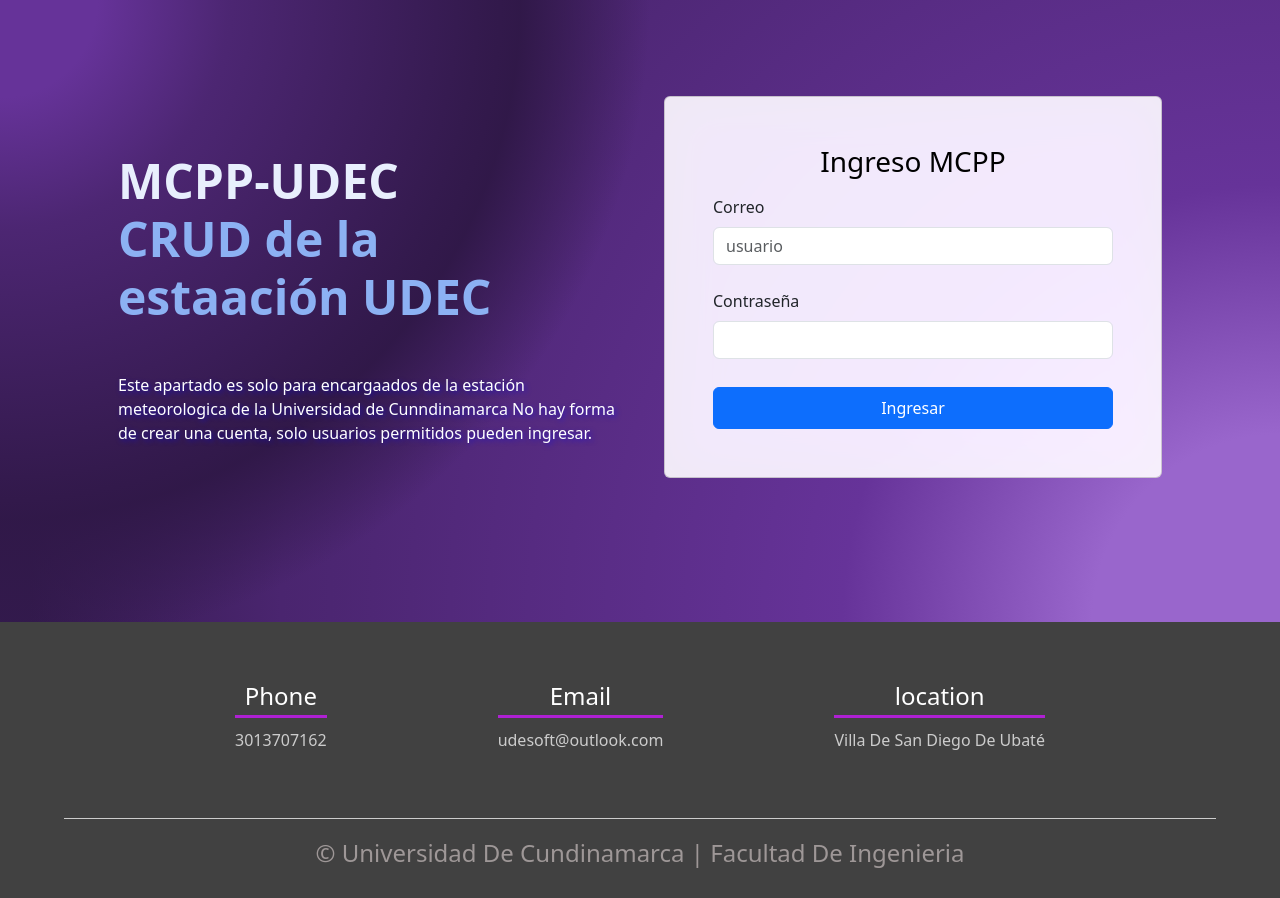
After one commit to ThePolanco/Aplicativo_MCPP, a Flask app: page /login in a window 1280 px wide. The commit adds this page. Run offline with Flask 3, Linux system fonts and the light colour scheme; parts of the project's set-up code (start-up, migrations or seed data) failed here and were passed over.

Commit message:
CRUD de la DB de mongo y validación de Login

```diff
--- a/app_predicciones/src/app.py
+++ b/app_predicciones/src/app.py
@@ -834,6 +834,16 @@ def Read():
     return render_template('datos.html', precipitaciones = PrecipitacionesRegistradas)
 
 
+"""#Ruta para la pantalla de CRUD de Mongo donde se muestra la data consultada
+@app.route('/fechaDBBuscada',methods = ['POST'])
+def fechaDBBuscada():
+    precipitaciones = con_bd['Datos']
+    fechabuscada = request.form['fecha']
+    query={"fecha":fechabuscada}
+    PrecipitacionesRegistradas=precipitaciones.find(query)
+    return render_template('datos.html', precipitaciones = PrecipitacionesRegistradas)"""
+
+
 
 # inicializacion de una variable publica que captura el archivo inserttado por el usuario
 ArchivoG=pd.read_csv('./src/Archivos csv/archivo.csv', sep=',', header=None)
@@ -864,6 +874,159 @@ def McorrelacionMongo():
     plt.show()
     return redirect(url_for('index'))
 
+# Ruta para Login
+@app.route('/login')
+def usuario():
+    return render_template('login.html')
+
+#Validación de usuario
+@app.route('/validar', methods = ['POST'])
+def validar():
+    # Obtener datos del formulario
+    usuario = request.form['usuario']
+    password = request.form['password']
+
+    # Realizar la búsqueda en la base de datos para verificar la autenticación
+    usuarios = con_bd['Usuarios']
+    user_data = usuarios.find_one({"usuario": usuario,"password": password})
+
+    if user_data:
+        # Autenticación exitosa, redirigir a una página de éxito
+        return redirect(url_for('inicioDB'))
+    else:
+        # Autenticación fallida, mostrar un mensaje de error
+        return "Error de autenticación, Contraseña incorrecta"
+
+
+@app.route('/inicioDB')
+def inicioDB():
+    # Se modifica la vista index para poder hacer el muestreo de los datos
+    precipitaciones = con_bd['Datos']
+    PrecipitacionesRegistradas=precipitaciones.find().sort('fecha', -1).limit(10)
+    return render_template('inicioDB.html', precipitaciones = PrecipitacionesRegistradas)
+
+# Ruta para guardar los datos de la DB
+@app.route('/guardar_datos', methods = ['POST'])
+def agregarDatos():
+    precipitaciones= con_bd['Datos']
+    fecha = request.form['fecha']
+    hora = request.form['hora']
+    Po = request.form['Po']
+    T = request.form['T']
+    U= request.form['U']
+    Ff = request.form['Ff']
+    RRR= request.form['RRR']
+
+    Po = float(Po)
+    T = float(T)
+    U= float(U)
+    Ff = float(Ff)
+
+
+
+    if fecha and hora and Po and T and U and Ff and RRR:
+        precipitacion = Precipitacion(fecha, hora, Po,T,U,Ff,RRR)
+        #insert_one para crear un documento en Mongo
+        precipitaciones.insert_one(precipitacion.formato_doc())
+        return redirect(url_for('inicioDB'))
+    else:
+        return "Error"
+
+
+# En este caso se eliminara atravez de la URL
+# Ruta para eliminar datos en la DB donde la ruta se llama eliminar_persona y recibe un parametro llamado nombre_persona
+@app.route('/eliminar_fecha/<string:fecha_Precipitacion>')
+def eliminar(fecha_Precipitacion):
+    precipitaciones = con_bd['Datos']
+    # Se hace uso de delete_one para borrar los datos de la DB datos donde el dato que se elimina es el que se para como argumento para nombre
+    precipitaciones.delete_one({ 'fecha': fecha_Precipitacion})
+    # Creamos un redireccionamiento que redirija a la vista index
+    return redirect(url_for('inicioDB'))
+
+#Editar o actualizar el contenido
+@app.route('/editar_dato/<string:fecha_Precipitacion>', methods = ['POST'])
+def editar(fecha_Precipitacion):
+    precipitaciones = con_bd['Datos']
+    # Se realiza el mismo proceso de inserción y extracción para poder actualizar los datos
+    fecha = request.form['fecha']
+    hora = request.form['hora']
+    Po = request.form['Po']
+    T = request.form['T']
+    U= request.form['U']
+    Ff = request.form['Ff']
+    RRR= request.form['RRR']
+
+    Po = float(Po)
+    T = float(T)
+    U= float(U)
+    Ff = float(Ff)
+
+    # Utilizaremos la función update_one()
+    if fecha and hora and Po and T and U and Ff and RRR:
+        precipitaciones.update_one({'fecha': fecha_Precipitacion},
+                            {'$set': {'fecha' : fecha , 'hora': hora, 'Po': Po,'T': T ,'U': U ,'Ff': Ff ,'RRR': RRR}}) # update_one() necesita de al menos dos parametros para funcionar
+        return redirect(url_for('inicioDB'))
+    else:
+        return "Error de actualización"
+
+
+
+
+
+
+
+
+
+
+
+
+
+
+
+
+
+
+
+
+
+
+
+
+
+
+
+
+
+
+
+
+
+
+
+
+
+
+
+
+
+
+
+
+
+
+
+
+
+
+
+
+
+
+
+
+
+
+
 
 # Control del error 404
 def error_404(error):
--- /dev/null
+++ b/app_predicciones/src/static/css/estilos_login.css
@@ -0,0 +1,74 @@
+body {
+    background-color: white;
+    margin: 0;
+    padding: 0;
+    box-sizing: border-box;
+    display: block;
+    flex-direction: column;
+}
+.background-radial-gradient {
+    background-size: 100%;
+    background-color: hsl(270, 50%, 20%);
+    background-image: radial-gradient(650px circle at 0% 0%,
+        hsl(270, 50%, 40%) 15%,
+        hsl(270, 50%, 30%) 35%,
+        hsl(270, 50%, 20%) 75%,
+        hsl(270, 50%, 19%) 80%,
+        transparent 100%),
+    radial-gradient(1250px circle at 100% 100%,
+        hsl(270, 50%, 60%) 15%,
+        hsl(270, 50%, 40%) 35%,
+        hsl(270, 50%, 30%) 75%,
+        hsl(270, 50%, 29%) 80%,
+        transparent 100%);
+    margin: 0;
+    padding: 0;
+}
+
+.bg-glass {
+    background-color: hsla(0, 0%, 100%, 0.9) !important;
+    backdrop-filter: saturate(200%) blur(25px);
+}
+
+.h3 {
+    font-size: 25px;
+    text-align: center;
+}
+
+footer{
+    background: #414141;
+    padding: 60px 0 30px 0;
+    margin: auto;
+    overflow: hidden;
+}
+
+.contenedor-footer{
+    display: flex;
+    width: 90%;
+    justify-content: space-evenly;
+    margin: auto;
+    padding-bottom: 50px;
+    border-bottom: 1px solid #ccc;
+}
+
+.content-foo{
+    text-align: center;
+}
+
+.content-foo h4{
+    color: #fff;
+    border-bottom: 3px solid #af20d3;
+    padding-bottom: 5px;
+    margin-bottom: 10px;
+}
+
+.content-foo p{
+    color: #ccc;
+}
+
+.titulo-final{
+    text-align: center;
+    font-size: 24px;
+    margin: 20px 0 0 0;
+    color: #9e9797;
+}
--- a/app_predicciones/src/templates/ResultadoModelo.html
+++ b/app_predicciones/src/templates/ResultadoModelo.html
@@ -30,6 +30,9 @@
                                 </li>
                                 <li class="nav-item">
                                     <a class="nav-link" href="/prueba">Probar modelo</a>
+                                </li>
+                                <li class="nav-item">
+                                    <a class="nav-link" href="/login">Login</a>
                                 </li>
                             </ul>
                         </ul>
@@ -91,6 +94,7 @@
                         <ul class="list-unstyled text-small">
                         <li><a class="link-secondary text-decoration-none" href="/">Inicio</a></li>
                         <li><a class="link-secondary text-decoration-none" href="/prueba">Probar modelo</a></li>
+                        <li><a class="link-secondary text-decoration-none" href="/login">Login</a></li>
                         </ul>
                 </div>
                 <div class="col-6 col-md">
@@ -103,7 +107,7 @@
                 <div class="col-6 col-md">
                     <h5>Equipo</h5>
                         <ul class="list-unstyled text-small">
-                        <li><a class="link-secondary text-decoration-none" href="https://github.com/LuisCarlosRinconG">Luis Rincón Gordo</a></li>
+                        <li><a class="link-secondary text-decoration-none" href="https://linktr.ee/LuisCarlosRinconGordo">Luis Rincón Gordo</a></li>
                         <li><a class="link-secondary text-decoration-none" href="https://linktr.ee/ThePolanco">Jeison Polanco Montaño</a></li>
                         </ul>
                 </div>
--- /dev/null
+++ b/app_predicciones/src/templates/login.html
@@ -0,0 +1,65 @@
+<!DOCTYPE html>
+<html lang="en">
+<head>
+    <meta charset="UTF-8">
+    <meta name="viewport" content="width=device-width, initial-scale=1.0">
+    <link rel="stylesheet" tydive="text/css" href="static/css/estilos_login.css">
+    <title>Ingresar</title>
+    <link href="https://cdn.jsdelivr.net/npm/bootstrap@5.3.2/dist/css/bootstrap.min.css" rel="stylesheet" integrity="sha384-T3c6CoIi6uLrA9TneNEoa7RxnatzjcDSCmG1MXxSR1GAsXEV/Dwwykc2MPK8M2HN" crossorigin="anonymous">
+
+</head>
+<body>
+    <section class="background-radial-gradient overflow-hidden">
+        <div class="container px-4 py-5 px-md-5 text-center text-lg-start my-5">
+            <div class="row gx-lg-5 align-items-center mb-5">
+                <div class="col-lg-6 mb-5 mb-lg-0" style="z-index: 10">
+                    <h1 class="my-5 display-5 fw-bold ls-tight" style="color: hsl(218, 81%, 95%)"> MCPP-UDEC<br/>
+                        <span style="color: hsl(218, 81%, 75%)">CRUD de la estaación UDEC</span>
+                    </h1>
+                    <p class="mb-4 opacity-70" style="color: white; text-shadow: 2px 2px 5px rgba(0, 0, 255, 0.5);">
+                        Este apartado es solo para encargaados de la estación meteorologica de la Universidad de Cunndinamarca
+                        No hay forma de crear una cuenta, solo usuarios permitidos pueden ingresar.
+                    </p>
+                </div>
+
+                <div class="col-lg-6 mb-5 mb-lg-0 position-relative">
+                    <div class="card bg-glass">
+                        <div class="card-body px-4 py-5 px-md-5">
+                            <h1 class="h3 mb-3" style="color: black;">Ingreso MCPP</h1>
+                            <form action = "/validar" method = "post">
+                                <label for="exampleFormControlInput1" class="form-label">Correo</label>
+                                <input type="text" class="form-control" id="exampleFormControlInput1" placeholder="usuario" name = "usuario">
+                                <br>
+                                <label for="inputPassword5" class="form-label">Contraseña</label>
+                                <input type="password" id="inputPassword5" class="form-control" aria-describedby="passwordHelpBlock" name = "password">
+                                <div id="passwordHelpBlock" class="form-text">
+                                </div>
+                                <br>
+                                <button class="btn btn-primary w-100 py-2" type="submit">Ingresar</button>
+
+                            </form>
+                        </div>
+                    </div>
+                </div>
+            </div>
+        </div>
+    </section>
+    <footer>
+        <div class="contenedor-footer">
+            <div class="content-foo">
+                <h4>Phone</h4>
+                <p>3013707162</p>
+            </div>
+            <div class="content-foo">
+                <h4>Email</h4>
+                <p>udesoft@outlook.com</p>
+            </div>
+            <div class="content-foo">
+                <h4>location</h4>
+                <p>Villa De San Diego De Ubaté</p>
+            </div>
+        </div>
+        <h2 class="titulo-final">&copy; Universidad De Cundinamarca | Facultad De Ingenieria</h2>
+    </footer>
+    <script src="https://cdn.jsdelivr.net/npm/bootstrap@5.3.2/dist/js/bootstrap.bundle.min.js" integrity="sha384-C6RzsynM9kWDrMNeT87bh95OGNyZPhcTNXj1NW7RuBCsyN/o0jlpcV8Qyq46cDfL" crossorigin="anonymous"></script>
+</html>
```
Also changed, not shown: app_predicciones/src/templates/datos.html (+6 -1 lines), app_predicciones/src/templates/index.html (+7 -1 lines), app_predicciones/src/templates/inicioDB.html (added, +73 -0 lines), app_predicciones/src/templates/prueba.html (+6 -1 lines).
